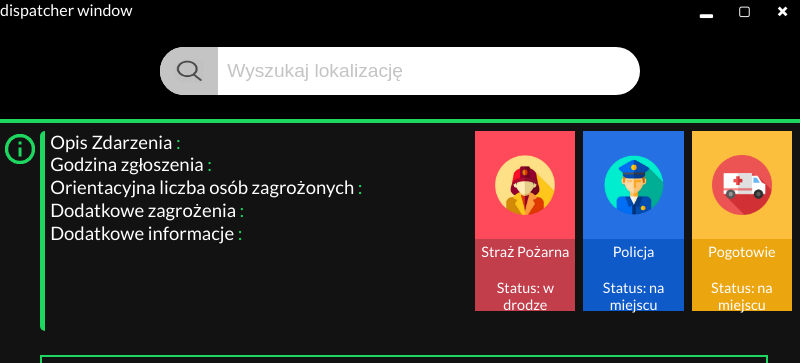
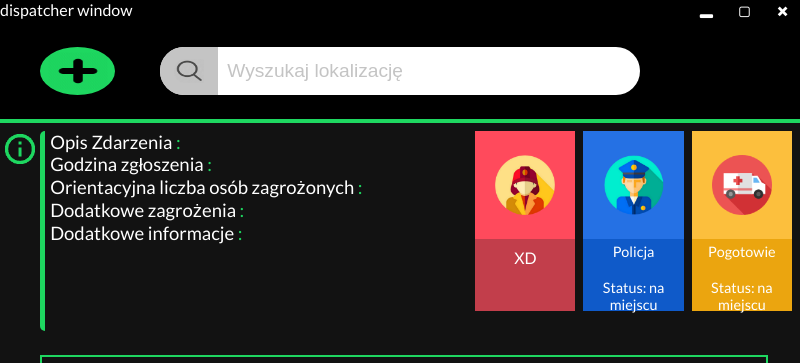
Before and after one commit to krystianostrowski/SR3P, an Electron app: page src/html/dispatcher__info.html in a window 800 px wide. Shown: the top 363 px of the page. Drawn offline with Linux system fonts and the light colour scheme.

Commit message:
Button +

```diff
--- a/src/css/dispatcher-info.css
+++ b/src/css/dispatcher-info.css
@@ -58,8 +58,12 @@ margin-right:1vw;
     width: 100%;
     background-color:rgb(194, 62, 75);
     padding: 4% 0%;
+    display: flex;
+    flex-direction: column;
+
 
 }
+
 .policja{
     background-color:rgb(37, 113, 228) ;
     margin-right: 1vw;
@@ -80,6 +84,18 @@ margin-right:1vw;
     background-color:rgb(235, 165, 15);
     padding: 4% 0%;
 }
+.body-top{
+width: 100%;
+height: 46%;
+display: flex;
+align-items: center;
+
+}
+.body-bottom{
+    width: 100%;
+    height: 46%;
+}
+
 /*_______________________________________*/
 /*__________MAP WITH LOCATION___________*/
 .map{
--- a/src/css/main.css
+++ b/src/css/main.css
@@ -26,6 +26,7 @@ body{
     left:0;
     top:0;
     position:sticky;
+    z-index: 10000;
 }
 .controls-section{
     right:0;
@@ -114,8 +115,6 @@ form{
     border-bottom-left-radius: 30px;
     border-top-left-radius: 30px;
     background-color: #C4C4C4;
-
-
 }
 .adresses{
     top:8.5%;
@@ -126,10 +125,30 @@ form{
     position: absolute;
     z-index: 50;
     display:none;
-
-
 }
-
+.plus{
+    position: absolute;
+    margin-left:5%;
+    margin-top:3vh;
+    height:6vh;
+    width:75px;
+    background-color: #1ED760;
+    border-radius: 50%;
+    display: flex;
+    align-items: center;
+}
+.plus:hover{
+    cursor: pointer;
+}
+.plus:hover img{
+    transform: rotate(180deg);
+    transition: 0.3s;
+}
+.plus img{
+height: 80%;
+width: 80%;
+margin: auto;
+}
 .out{
     width:100%;
     height:3vh;
--- a/src/html/dispatcher__info.html
+++ b/src/html/dispatcher__info.html
@@ -73,7 +73,9 @@
                 </ul>
             </div>
 
-
+            <div class="plus">
+                <img src="../resources/img/plus.png" alt="">
+            </div>
 
         </div>
         <hr>
@@ -94,8 +96,9 @@
                     <div class="service-top">
                     <img src="../resources/img/strazak.png" alt="">
                     </div>
-                    <div class="straz-body"><p style="font-size:110%">Straż Pożarna</p><br>
-                        <p style="font-size:110%">Status: w drodze</p>
+                    <div class="straz-body">
+                        <div class="body-top"><span style="margin:auto">XD</span></div>
+                        <div class="body-bottom"></div>
                     </div>
                 </div>
 
```
Also changed, not shown: src/resources/img/plus.png (added).
